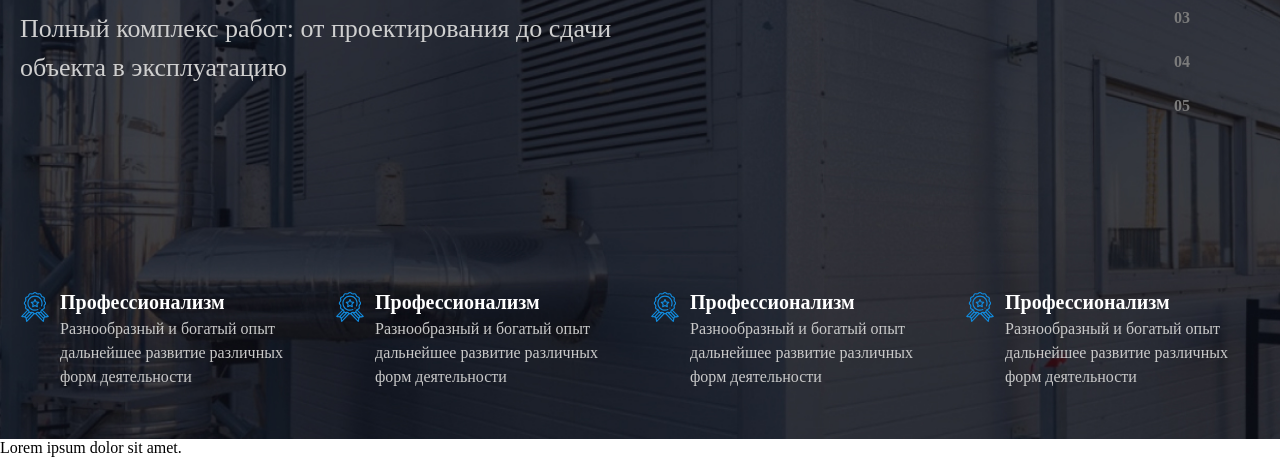
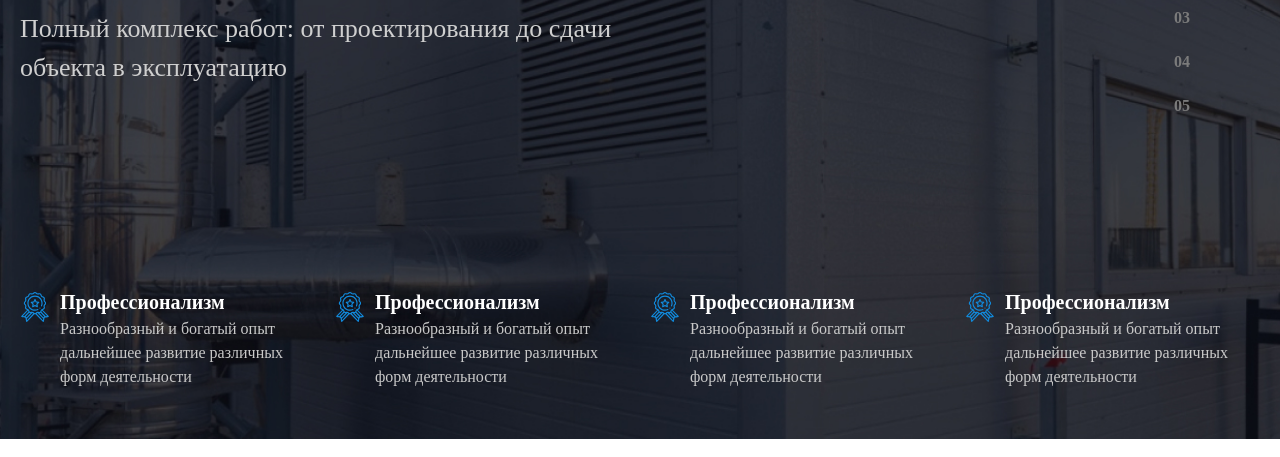
Before and after one commit to SardorIbodov/Impuls, a plain HTML site: page index.html in a window 1280 px wide. Shown: the part 440-897 px from the top of the page. Drawn offline with Linux system fonts and the light colour scheme.

Commit message:
Main o'chirildi

```diff
--- a/index.html
+++ b/index.html
@@ -187,6 +187,5 @@
         </div>
       </div>
     </header>
-		<main>Lorem ipsum dolor sit amet.</main>
   </body>
 </html>
```
